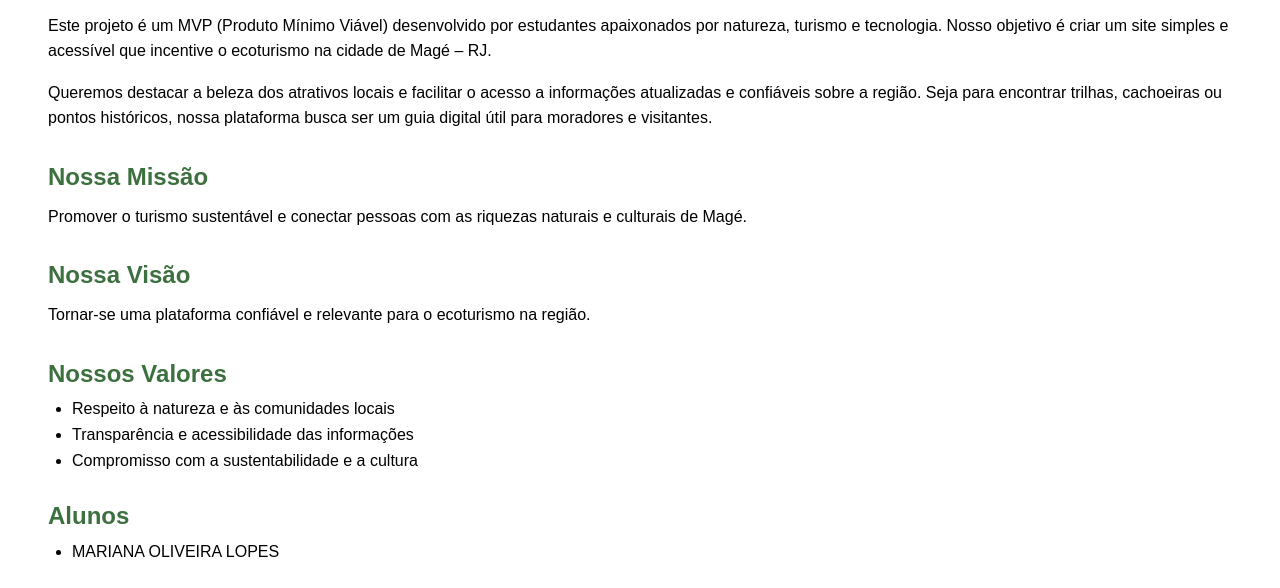
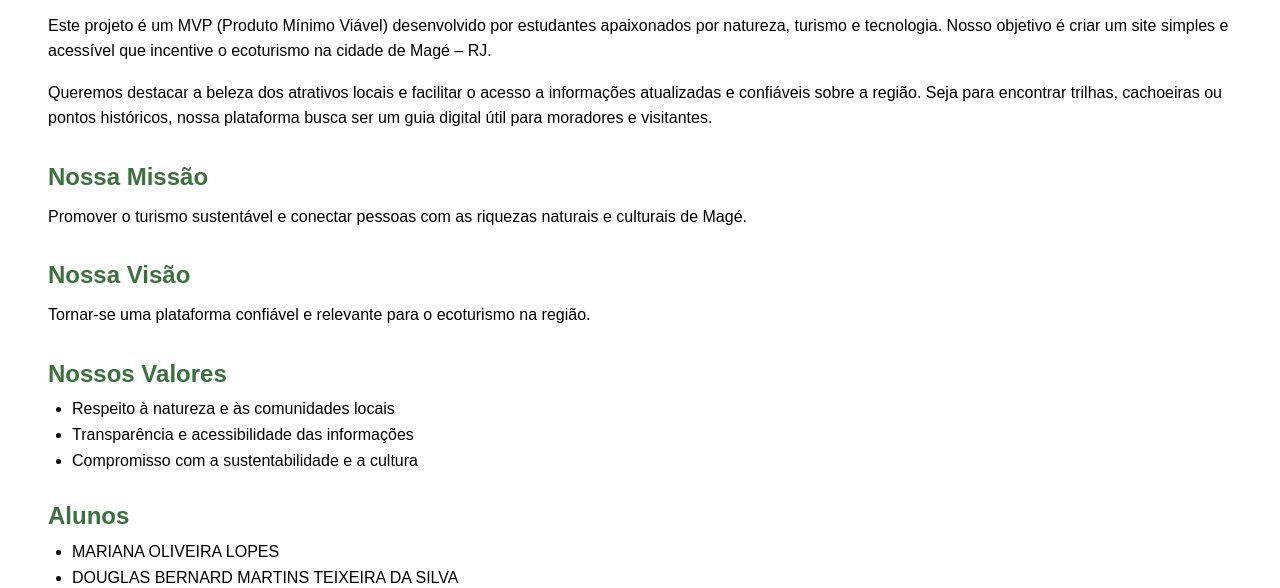
Before and after one commit to MarianaOLopes/MVP_Back_End, a website: page public/aboutUs.html in a window 1280 px wide. Shown: the part 212-800 px from the top of the page. Drawn offline with Linux system fonts and the light colour scheme.

Commit message:
atualização
atualização

```diff
--- a/public/aboutUs.html
+++ b/public/aboutUs.html
@@ -53,6 +53,7 @@
       <h2 class="sectionTitle">Alunos</h2>
       <ul class="aboutList">
         <li>MARIANA OLIVEIRA LOPES</li>
+        <li>DOUGLAS BERNARD MARTINS TEIXEIRA DA SILVA</li>
       </ul>
     </section>
   </main>
```
Also changed, not shown: README.md.
